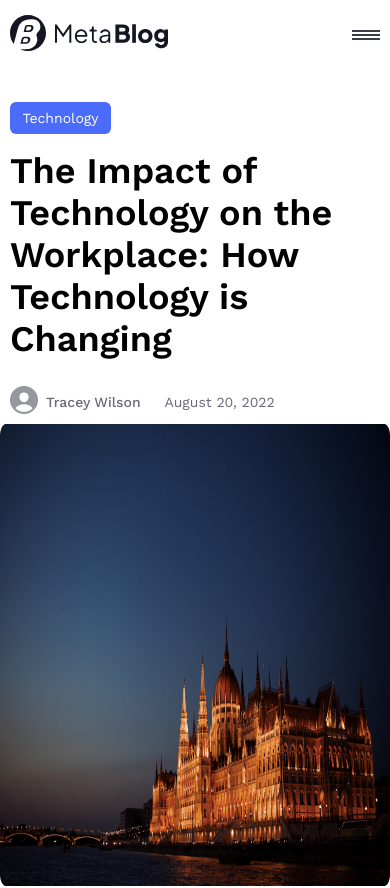
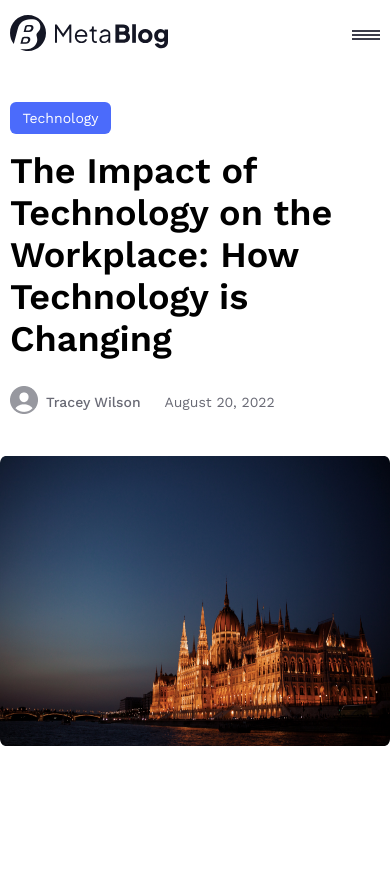
Before and after one commit to donerducktales/testproject, a Next.js app: page /singlepost in a window 390 px wide. Shown: the top 888 px of the page. Built offline with nearby package versions, Linux system fonts and the light colour scheme.

Commit message:
(нарешті) адаптовано фотографію

```diff
--- a/app/singlepost/singlepost.css
+++ b/app/singlepost/singlepost.css
@@ -84,12 +84,23 @@
 } */
 
 .blog-info_image {
-   margin: 0 10px;
-}
-
-.blog-info_image {
+   margin: 32px 10px;
    max-width: 800px;
    width: 100%;
    position: relative;
-   height: 462px;
+   height: 468px;
+   object-fit: cover;
+   object-position: bottom;
 }
+
+@media (max-width: 480px) {
+   .blog-info_image {
+      height: 290px;
+   }
+}
+
+@media (max-width: 370px) {
+   .blog-info_image {
+      height: 200px;
+   }
+}
```
